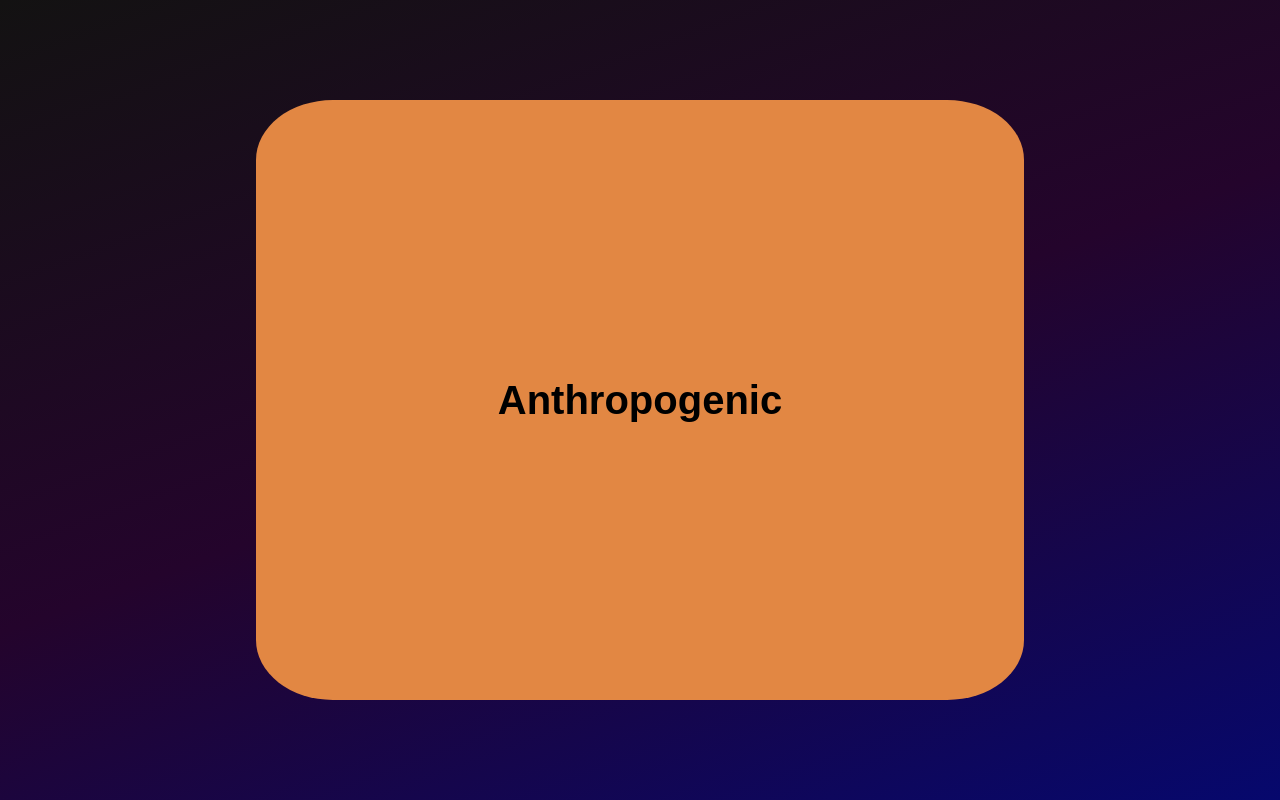
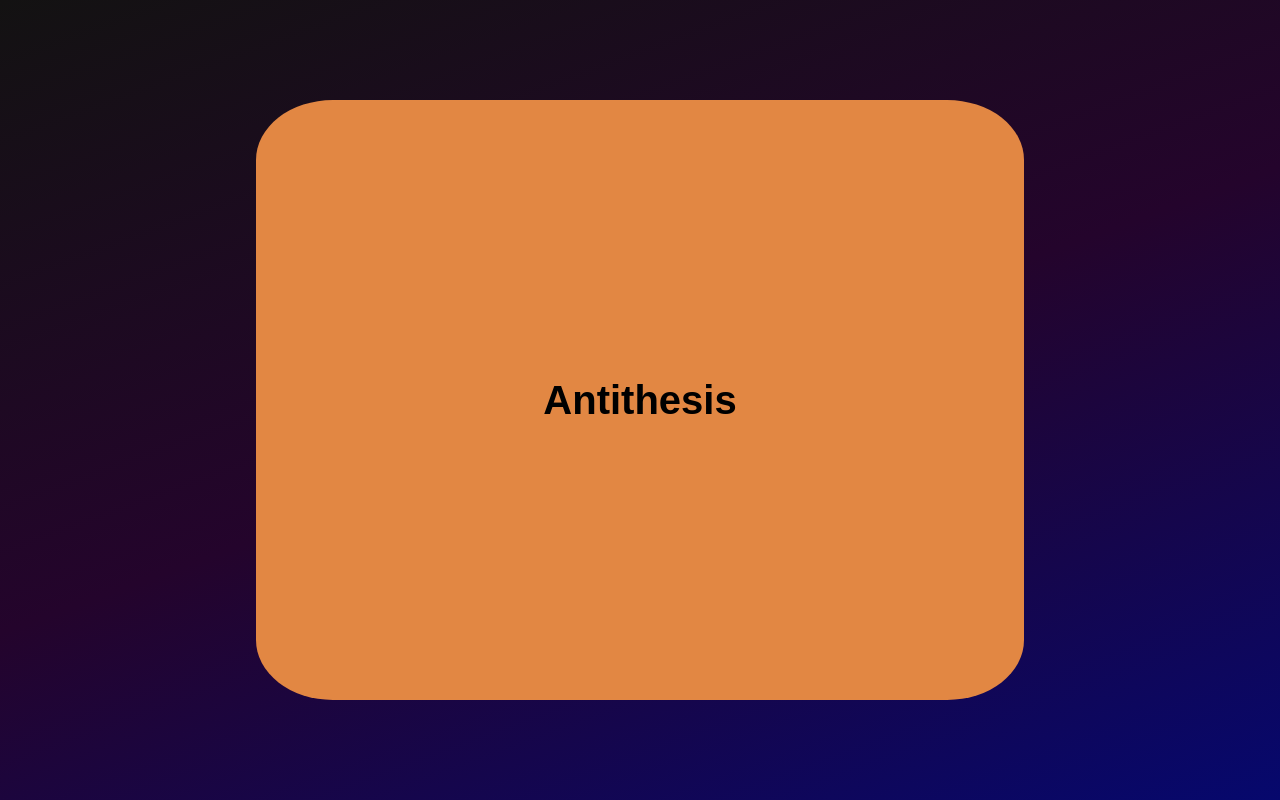
Before and after one commit to mxxaxx/Words, a plain HTML site: page index.html in a window 1280 px wide. Drawn offline with Linux system fonts and the light colour scheme.

Commit message:
Update index.html

```diff
--- a/index.html
+++ b/index.html
@@ -18,7 +18,7 @@
     <button id="clicker" onclick="getdefinition()">
 
         <h1 id="word">
-            Anthropogenic
+            Antithesis
         </h1>
     </button>
 </body>
```
